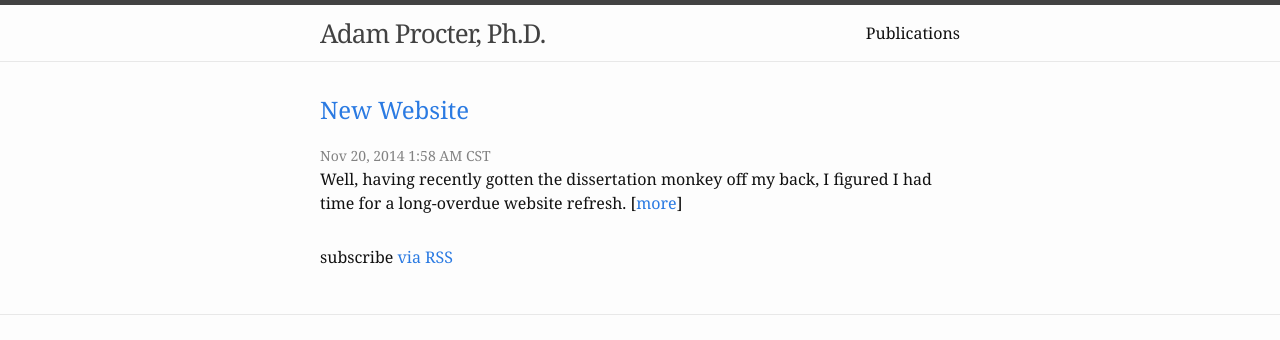
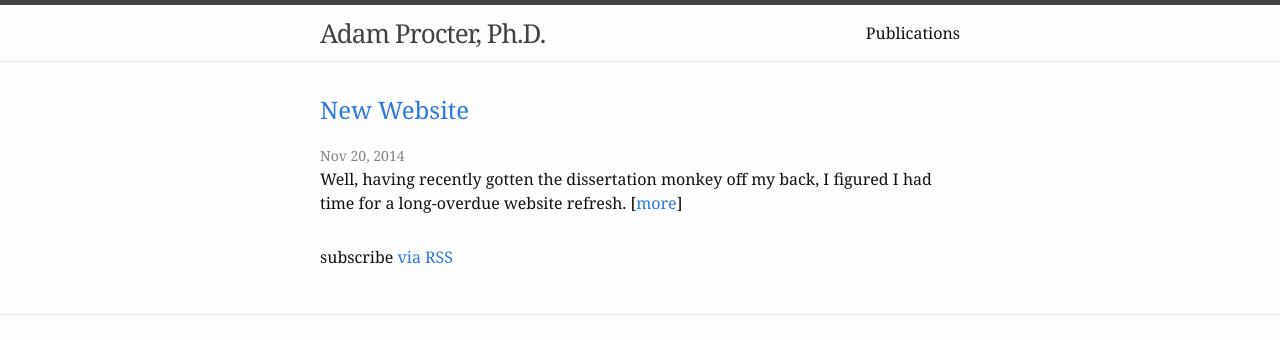
Before and after one commit to aprocter/aprocter.github.io, a Jekyll site: the page built from index.html, in a window 1280 px wide. Shown: the top 340 px of the page. Built offline with Jekyll 4.4.1, drawn with Linux system fonts in a browser that asks for light colours.

Commit message:
Removed time of day from blog post list

```diff
--- a/index.html
+++ b/index.html
@@ -12,7 +12,7 @@
           <a class="post-link" href="{{ post.url | prepend: site.baseurl }}">{{ post.title }}</a>
         </h2>
 
-        <span class="post-meta">{{ post.date | date: "%b %-d, %Y %-I:%M %p %Z" }}</span>
+        <span class="post-meta">{{ post.date | date: "%b %-d, %Y" }}</span>
 
         {% if post.content contains '<!--more-->' %}
            {{ post.content | split:'<!--more-->' | first }}[<a href="{{ post.url | prepend: site.baseurl }}">more</a>]
```
